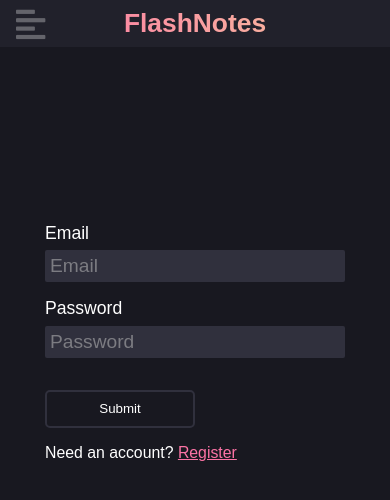
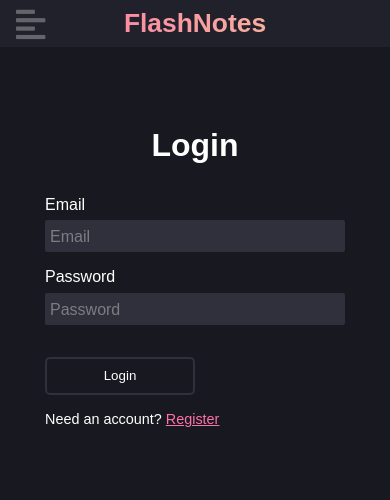
Before and after one commit to arsen1c/FlashNotes, a React (Create React App) app: page /login in a window 390 px wide. Shown: the top 500 px of the page. Built offline with nearby package versions, Linux system fonts and the light colour scheme.

Commit message:
Improved UI/UX

```diff
--- a/src/components/AddNoteModal.js
+++ b/src/components/AddNoteModal.js
@@ -19,7 +19,7 @@
 			const id = !data.data.notes.length > 0 ? 1 : data.data.notes[data.data.notes.length - 1].id + 1;
 			fetch('https://react-notes-api.vector2912.repl.co/api/notes', {
 				method: 'POST',
-				body: JSON.stringify({ id, title, description, date: new Date().toLocaleDateString() }),
+				body: JSON.stringify({ id, title, description, date: new Date().getTime() }),
 				headers: {
 					"Content-Type": "application/json",
 					"Authorization": `Bearer ${JSON.parse(localStorage.getItem('jwt'))}`
--- a/src/components/Login.js
+++ b/src/components/Login.js
@@ -1,15 +1,18 @@
 import React, { useState } from 'react';
 import { useHistory, Link } from "react-router-dom";
+import { SpinnerSmall } from './Spinner';
 
 const Login = (porps) => {
 
 	const [email, setEmail] = useState('');
 	const [password, setPassword] = useState('');
 	const [errorText, setErrorText] = useState('');
+	const [buttonText,  setbuttonText] = useState('Login');
 	const history = useHistory();
 
 	const handleSubmit = (e) => {
 		e.preventDefault();
+		setbuttonText(<SpinnerSmall />);
 		// Request to server
 		fetch("https://react-notes-api.vector2912.repl.co/api/login", {
 			method: 'POST',
@@ -17,7 +20,7 @@
 			credentials: 'include',
 			body: JSON.stringify({ email, password })
 		}).then(res => {
-			// console.log(res.ok);
+			// console.log(res);
 			if (res.status === 401){
 				// console.log(res)
 				setErrorText('invalid credentials');
@@ -28,27 +31,28 @@
 			});
 			// return res.json();
 		}).then(data => {
-			// console.log(data);
-			// const jwt = data.accessToken.split(';').filter(value => value.trim().startsWith('jwt='))[0].split('=')[1];
+			setbuttonText('Login')
 			const jwt = data.accessToken;
 			window.localStorage.setItem("jwt", JSON.stringify(jwt));
 			history.push('/me');
 		}).catch(err => {
-			// console.log(err.message);
-			console.log(err);
+			setbuttonText('Login');
 		})
 	};
 
 	return (
-		<form className="login-form" onSubmit={(e) => handleSubmit(e)}>
+		<div className="login-form">
+			<h1>Login</h1>
+			<form onSubmit={(e) => handleSubmit(e)}>
 				<label>Email</label>
 				<input name="email" type="email" placeholder="Email" onChange={(e) => setEmail(e.target.value)} required/>
 				<label>Password</label>
 				<input name="password" type="password" placeholder="Password" onChange={(e) => setPassword(e.target.value)} required />
 				{ errorText && <div className="error">✕ {errorText}</div> }
-			<button className="submit">Submit</button>
+				<button className="submit">{buttonText}</button>
 				<div className="login-register">Need an account? <Link to="/register">Register</Link></div>
 			</form>
+		</div>
 	);
 };
 
--- a/src/components/Me.js
+++ b/src/components/Me.js
@@ -5,7 +5,7 @@
 
 const Me = (props) => {
 	const isAuthenticated = localStorage.getItem('jwt');
-	const { data, error, isPending } = useFetch('https://react-notes-api.vector2912.repl.co/api/me', JSON.parse(localStorage.getItem('jwt')));
+	const { data, error, isPending } = useFetch('http://localhost:4000/api/me', JSON.parse(localStorage.getItem('jwt')));
 
 	return isAuthenticated ? (
 		<div>
@@ -17,7 +17,7 @@
 							<h1>{data.user.username}</h1>
 							<p>{data.user.email}</p>
 						</header>
-
+						<p className="join-date">⦿ Joined {new Date(data.user.date).toLocaleString()}</p>
 					</div>
 				)
 			}
--- a/src/components/NotesHome.js
+++ b/src/components/NotesHome.js
@@ -59,7 +59,7 @@
 								{ item.description }
 							</h3>
 							<div className="collectionActions">
-								<div className="tasks-date">{item.date}</div>
+								<div className="tasks-date">{new Date(item.date).toLocaleDateString()}</div>
 								<span className="delete-btn">
 									<i onClick={(e) => handleDelete(e, item.id)} id="delete-collection" className="fas fa-trash link"></i>
 								</span>
--- a/src/components/Register.js
+++ b/src/components/Register.js
@@ -1,5 +1,6 @@
 import React, { useState } from 'react';
 import { useHistory, Link } from "react-router-dom";
+import { SpinnerSmall } from './Spinner';
 
 const Register = (porps) => {
 	const [username, setUsername] = useState('');
@@ -7,23 +8,23 @@
 	const [password, setPassword] = useState('');
 	const [confirmPassword, setconfirmPassword] = useState('');
 	const [errorText, setErrorText] = useState('');
+	const [buttonText, setbuttonText] = useState('Submit');
 	const history = useHistory();
 
 	const handleSubmit = (e) => {
 		e.preventDefault();
-		console.log('Email:', email);
-		console.log('Password:', password);
+		setbuttonText(<SpinnerSmall />);
 
 		// Request to server
-		fetch("https://react-notes-api.vector2912.repl.co/api/register", {
+		fetch("http://localhost:4000/api/register", {
 			method: 'POST',
 			headers: { "Content-Type": "application/json" },
 			credentials: 'include',
-			body: JSON.stringify({ username, email, password, repeat_password: confirmPassword })
+			body: JSON.stringify({ username, email, password, repeat_password: confirmPassword, date: new Date().getTime() })
 		}).then(res => {
-			console.log(res.ok);
+			// console.log(res.ok);
 			if (res.status === 401){
-				console.log(res)
+				// console.log(res)
 				res.json().then((data) => setErrorText(data.message));
 				throw new Error('Error Register')
 			}
@@ -39,17 +40,19 @@
 			}
 			return res.json();
 		}).then(data => {
-			console.log('Data:', data);
+			// console.log('Data:', data);
+			setbuttonText('Register');
 			history.push('/login');
 		}).catch(err => {
-			console.log('Error Occurred!');
+			setbuttonText('Register');
+			// console.log('Error Occurred!');
 		})
 	};
 
 	return (
-		<div>
-			<form className="login-form" onSubmit={(e) => handleSubmit(e)}>
-				<div>{errorText}</div>
+		<div className="login-form">
+			<h1>Register</h1>
+			<form  onSubmit={(e) => handleSubmit(e)}>
 				<label>Username</label>
 				<input name="username" type="text" placeholder="Username" onChange={(e) => setUsername(e.target.value)} required/>
 				<label>Email</label>
@@ -58,7 +61,8 @@
 				<input name="password" type="password" placeholder="Password" onChange={(e) => setPassword(e.target.value)} required />
 				<label>Confirm Password</label>
 				<input name="repeat_password" type="password" placeholder="Confirm Password" onChange={(e) => setconfirmPassword(e.target.value)} required />
-				<button className="submit">Submit</button>
+				{ errorText && <div className="error">✕ {errorText}</div> }
+				<button className="submit">{buttonText}</button>
 				<div className="login-register">Already have an account? <Link to="/login">Login</Link></div>
 			</form>
 		</div>
--- a/src/index.css
+++ b/src/index.css
@@ -293,7 +293,7 @@
 .modal-content {
 	background: var(--main-bg);
 	border-radius: 0.5rem;
-	min-width: 600px;
+	min-width: 800px;
 	font-size: 1.2rem;
 	max-height: 100%;
 	overflow: auto;
@@ -367,9 +367,13 @@
 }
 textarea {
 	max-width: 100%;
-	min-height: 300px;
+	min-height: 400px;
 	max-height: 350px;
 	resize: vertical;
+}
+.modal-body form label {
+	margin-top:  1rem;
+	margin-bottom: -0.6rem;
 }
 
 /* Todo Details Page */
@@ -410,8 +414,12 @@
 /*  Login Form  */
 .login-form {
 	width:  500px;
-	margin: 10rem auto;
+	margin: 5rem auto;
 	/*margin-top: 10rem;*/
+}
+.login-form > h1 {
+	text-align: center;
+	margin-bottom: 1rem;
 }
 .login-form label {
 	margin-top:  1rem;
@@ -437,6 +445,12 @@
 .user-info > header {
 	text-align: center;
 }
+.user-info > .join-date {
+	margin-top: 2rem;
+	text-align: center;
+	font-size: 0.8em;
+	color: var(--white-1);
+}
 /* MEDIA QUERIES */
 
 @media (max-width: 960px) {
@@ -448,6 +462,9 @@
 	}
 	.root {
 		font-size: 1.2rem;
+	}
+	.modal-content {
+		min-width: 650px;
 	}
 }
 
@@ -549,7 +566,7 @@
 
 	/* TextArea */
 	textarea {
-		min-height: 250px;
+		min-height: 400px;
 		resize: vertical;
 	}
 
@@ -559,7 +576,18 @@
 		max-width: 400px;
 		min-width: 300px;
 		overflow: hidden;
+		font-size: 1rem;
 	}
+
+	::placeholder { /* Chrome, Firefox, Opera, Safari 10.1+ */
+	  font-size: 1rem;
+	}
+	:-ms-input-placeholder { /* Internet Explorer 10-11 */
+	  color: var(--white-2);
+	}
+	::-ms-input-placeholder { /* Microsoft Edge */
+	  color: var(--white-2);
+}
 
 	/* User_Info Page  */
 	.user-info {
```
Lines whose indentation alone changed are shown as unchanged.
